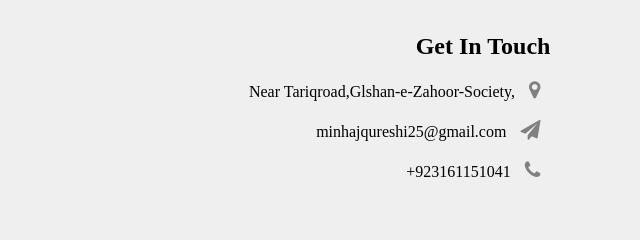
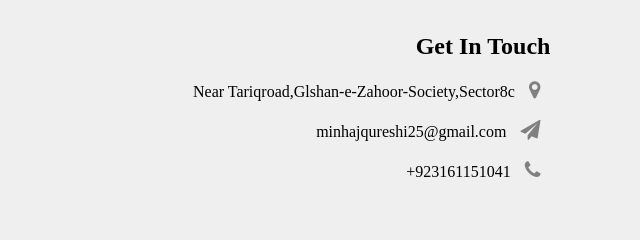
Before and after one commit to minhajqureshi25/AppsWebs.github-io, a plain HTML site: page index.html in a window 1280 px wide. Shown: the part 5077-5317 px from the top of the page, 576-1216 px from the left. Drawn offline with Linux system fonts and the light colour scheme; some packages are replaced by stand-ins of ours; a script that the page names is missing.

Commit message:
update
address

```diff
--- a/index.html
+++ b/index.html
@@ -469,7 +469,7 @@
                <h1>Get In Touch</h1>
 
 
-               <p>Near Tariqroad,Glshan-e-Zahoor-Society,  <i class="fa fa-map-marker"></i></p>
+               <p>Near Tariqroad,Glshan-e-Zahoor-Society,Sector8c  <i class="fa fa-map-marker"></i></p>
                <p>minhajqureshi25@gmail.com  <i class="fa fa-paper-plane"> </i></p>
                <p>+923161151041 <i class="fa fa-phone"></i></p>
 
```
